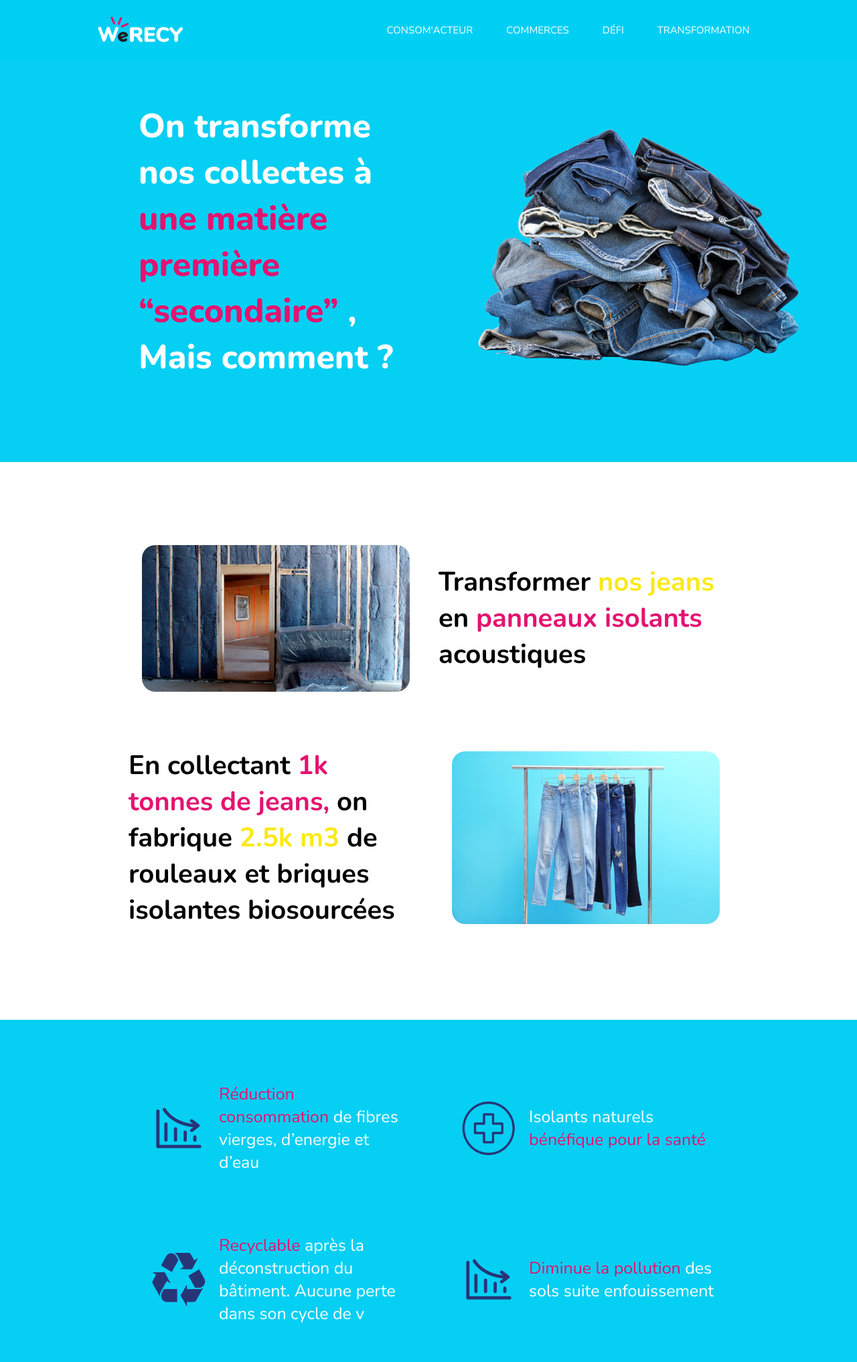
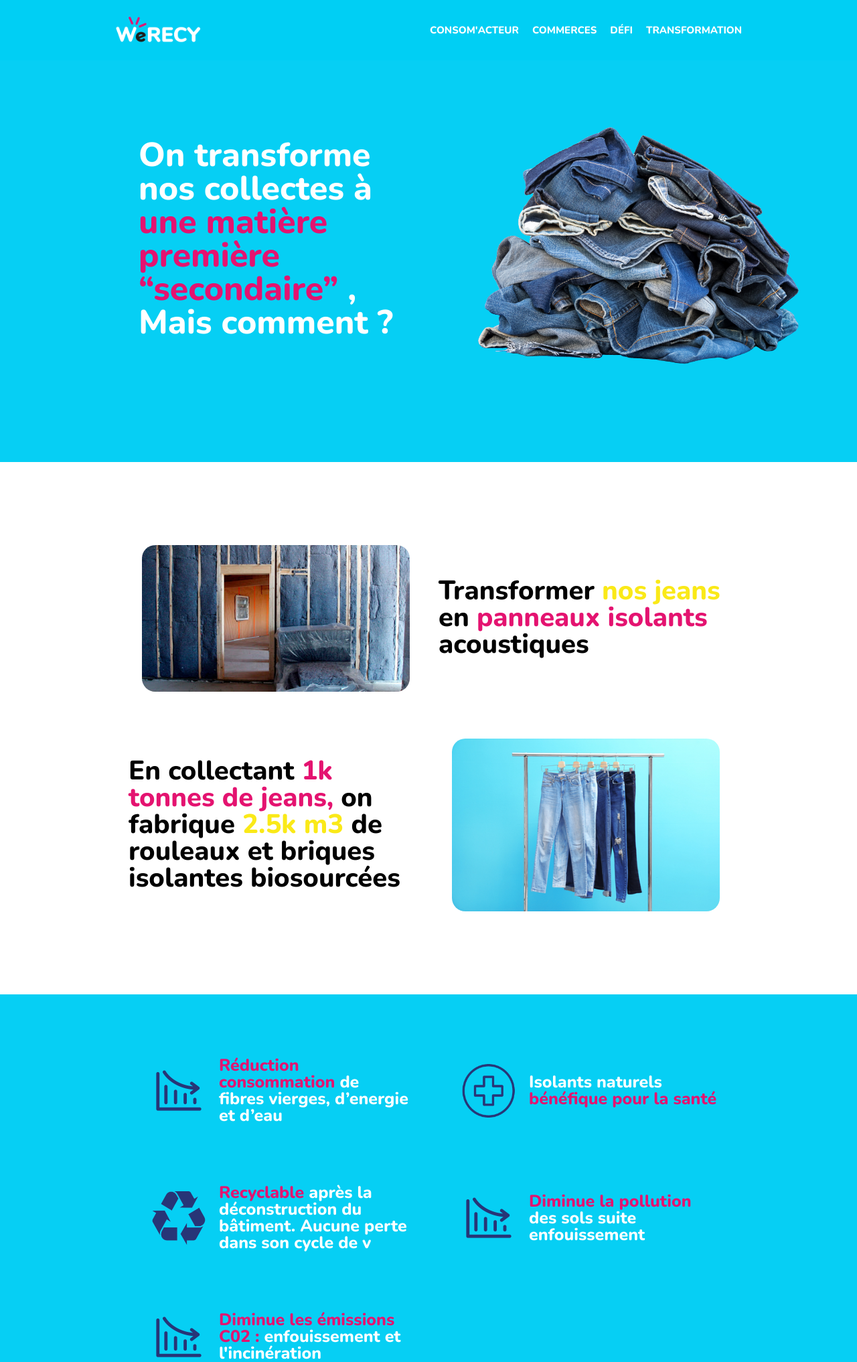
Before and after one commit to SH-lima/werecy-hackathon, a PHP site: page /jeans-page.php in a window 1280 px wide. Shown: the top 2034 px of the page at 67% size. Run offline with PHP 8.4, Linux system fonts and the light colour scheme.

Commit message:
version presentable,mais pas final

```diff
--- a/jeans-page.php
+++ b/jeans-page.php
@@ -7,7 +7,7 @@
         <link rel="stylesheet" href="styles/jeans-page.css">
         <link rel="preconnect" href="https://fonts.googleapis.com">
         <link rel="preconnect" href="https://fonts.gstatic.com" crossorigin>
-        <link href="https://fonts.googleapis.com/css2?family=Nunito:wght@400;700;800&display=swap" rel="stylesheet">
+        <!--<link href="https://fonts.googleapis.com/css2?family=Nunito:wght@400;700;800&display=swap" rel="stylesheet">-->
     </head>
     <?php include("header.php"); ?>
     <body>
@@ -41,7 +41,7 @@
                             <p><span class="pink">Réduction consommation</span> de fibres vierges, d’energie et d’eau</p>
                         </li>
                         <li class="center">
-                            <img class="icon" src="./img/santé.png">
+                            <img class="icon" src="img/sante.png">
                             <p>Isolants naturels <span class="pink">bénéfique pour la santé</span></p>
                         </li>
                         <li class="center">
--- a/styles/base.css
+++ b/styles/base.css
@@ -1,8 +1,17 @@
 /* CSS Document */
-
+/*
 @font-face {
 	font-family: "Nunito";
-	src: url("/Police/Nunito-ExtraBold.ttf") format("ttf");
+	src: url('Police/Nunito-ExtraBold.ttf') format('ttf');
+}*/
+@font-face {
+    font-family: 'Nunito';
+    src: url('./police/nunito-extrabold-webfont.woff2') format('woff2'),
+         url('./police/nunito-extrabold-webfont.woff') format('woff'),
+         url('./police/nunito-extrabold-webfont.ttf') format('truetype');
+    font-weight: normal;
+    font-style: normal;
+
 }
 body
 {
@@ -132,6 +141,7 @@
 	footer .footer_ligne a{
 		text-decoration: none;
 		color: #FFFFFF;
+		font-family: "Nunito";
 	}
 
 	footer .footer_ligne #img_footer_1{
@@ -174,6 +184,7 @@
 		justify-content: center;
 		align-items: center;
 		text-align: center;
+		font-family: "Nunito";
 	}
 
 	footer .footer_ligne_1 .footer_ligne_2 .img_footer_store{
--- a/styles/jeans-page.css
+++ b/styles/jeans-page.css
@@ -20,6 +20,7 @@
     display: flex;
     justify-content: center;
     align-items: center;
+    margin: 5px 15px;
 }
 .pink{
     color: #E41370;
@@ -52,7 +53,7 @@
 h1{
     margin: 0 15px;
     font-size: 50px;
-    font-weight: 800;
+    /*font-weight: 800;*/
     color: #fff;
 }
 h2{
@@ -80,7 +81,6 @@
     list-style: none;
     color: #fff;
     font-size: 25px;
-    margin: 5px 15px;
 }
 .icon{
     width: 80px;
```
Also changed, not shown: img/sante.png (renamed from img/santé.png), styles/Police/Nunito-ExtraBold.ttf (added), styles/Police/nunito-extrabold-webfont.ttf (added), styles/Police/nunito-extrabold-webfont.woff (added), styles/Police/nunito-extrabold-webfont.woff2 (added).
